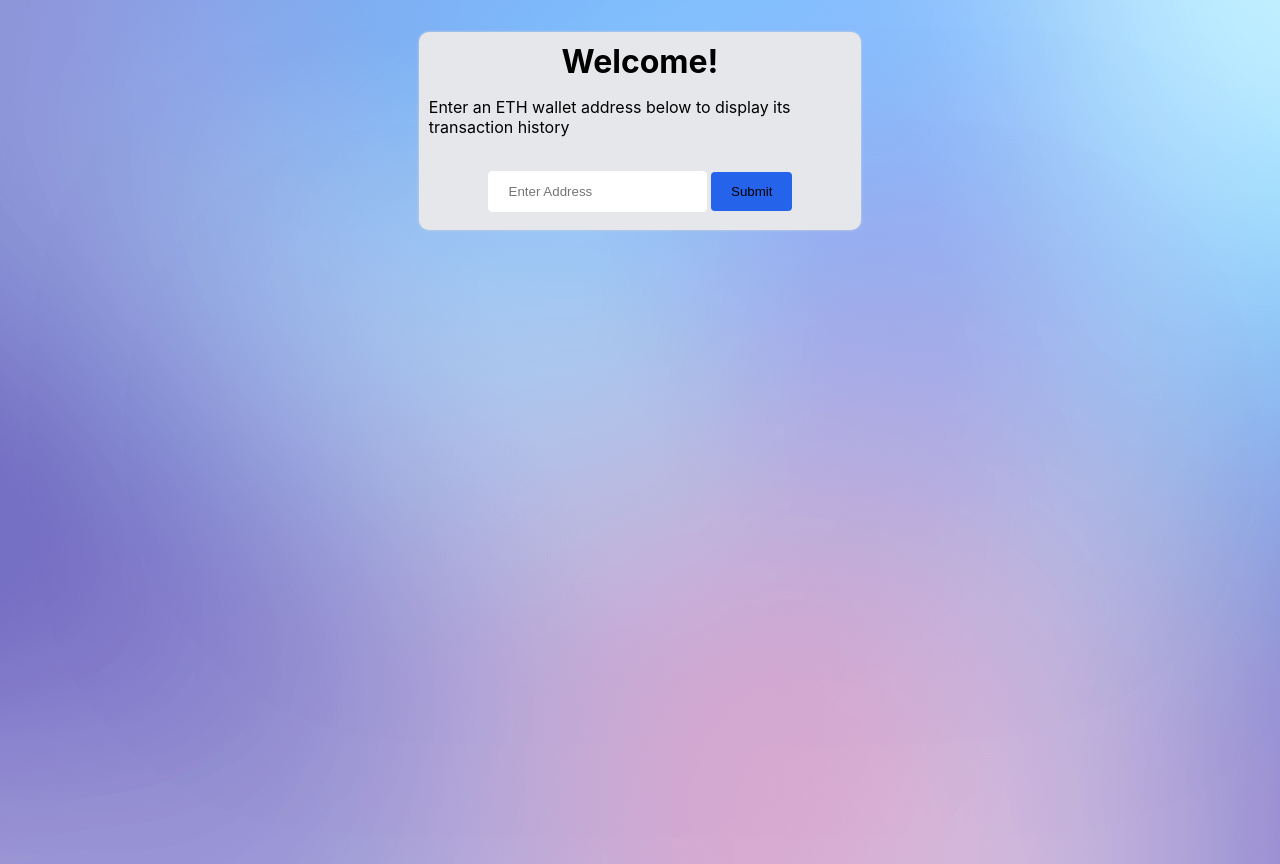
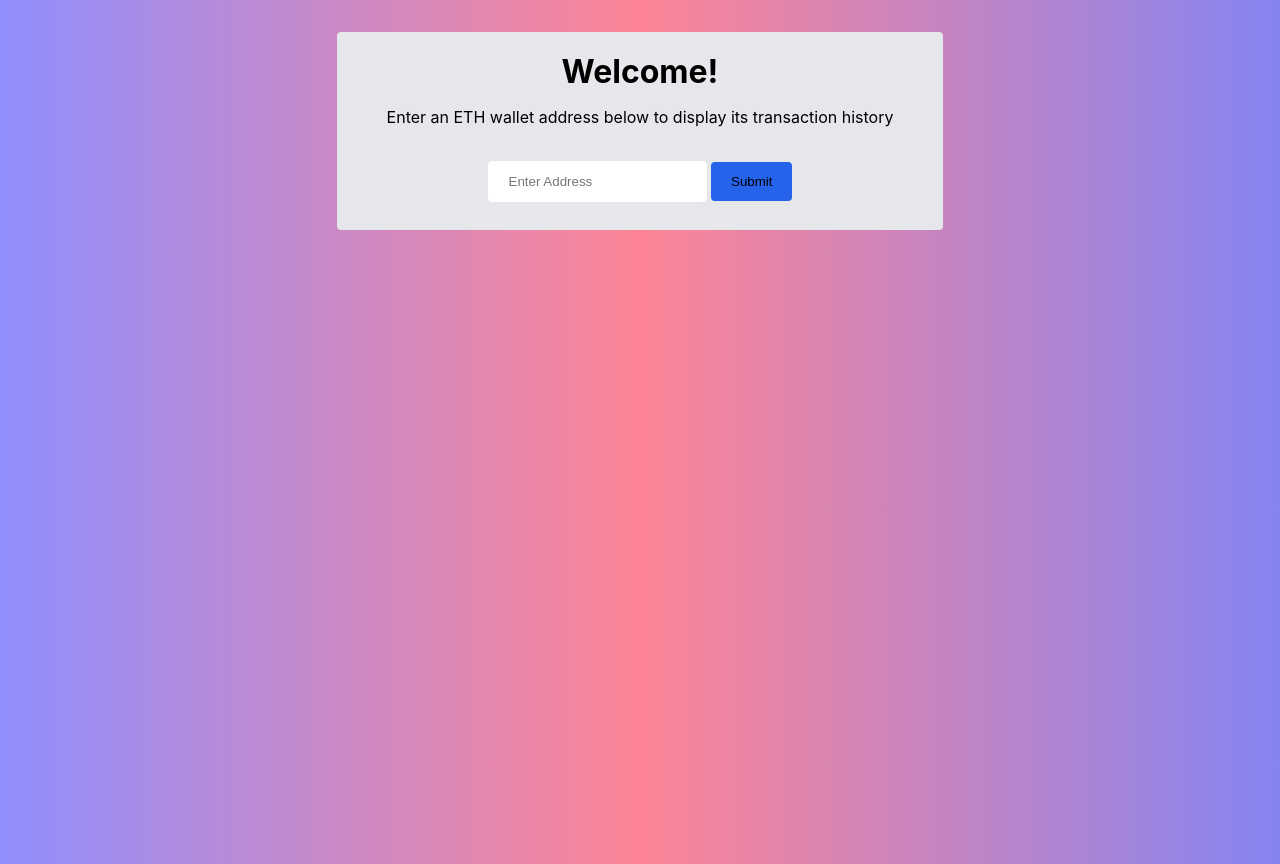
Before and after one commit to lgingerich/eth-txn-data, a Flask app: page / in a window 1280 px wide. Run offline with Flask 2, Linux system fonts and the light colour scheme.

Commit message:
Version 1.0 - Complete functionality and update UI

```diff
--- a/app/query.py
+++ b/app/query.py
@@ -11,7 +11,7 @@ def txnQuery(eth_address):
 
     # Construct query
     query = """
-    SELECT nonce, FORMAT_DATE("%b %d %Y", block_timestamp) AS block_timestamp, from_address, to_address, value/power(10, 18) as value, gas_price/power(10, 18) as gas_price, receipt_gas_used as gas_used
+    SELECT `hash`, nonce, block_timestamp, from_address, to_address, value/power(10, 18) as value, (gas_price/power(10, 18))*receipt_gas_used as txn_fee
     FROM bigquery-public-data.crypto_ethereum.transactions
     WHERE to_address = LOWER(@eth_address) OR from_address = LOWER(@eth_address)
     ORDER BY block_timestamp DESC
--- a/app/routes.py
+++ b/app/routes.py
@@ -8,9 +8,12 @@ def index():
     return render_template(
         'index.html')
 
-####------render address data ----####
+####------render transaction data ----####
 @app.route('/data/', methods = ['POST', 'GET'])
 def data():
     if request.method == 'POST':
         eth_address = request.form.to_dict()
-        return render_template('data.html', txnData = txnQuery(eth_address["Address"]))
+        eth_address = eth_address["Address"]
+        txnData = txnQuery(eth_address)
+
+        return render_template('data.html', txnData=txnData, eth_address=eth_address)
--- a/app/static/styles/style.css
+++ b/app/static/styles/style.css
@@ -48,9 +47,14 @@ body {
 	padding-top: 32px;
 	padding-bottom: 32px;
 	height: 100vh;
-
-	background-image: url("../img/gradient-background.png");
-	background-repeat: no-repeat;
+	background: rgb(32, 29, 253);
+	background: linear-gradient(
+		90deg,
+		rgba(32, 29, 253, 0.4962359943977591) 0%,
+		rgba(253, 29, 60, 0.5410539215686274) 50%,
+		rgba(11, 8, 228, 0.4990371148459384) 100%
+	);
+	background-repeat: repeat;
 	background-size: cover;
 }
 
@@ -62,18 +66,34 @@ p {
 	padding-bottom: 16px;
 }
 
-.dataContainer {
+.indexContainerMain {
+	display: flex;
+	flex-direction: column;
+	justify-content: left;
+	background-color: #e5e7eb;
+	border-radius: 4px;
+	width: auto;
+	padding: 20px 50px;
+}
+
+.dataContainerMain {
 	display: flex;
 	flex-direction: column;
 	justify-content: center;
-	background-color: rgba(229, 231, 235); /* CSS Tailwind bg-gray-200 */
-	border-radius: 10px;
-	box-shadow: 0 0 3px rgba(209, 213, 219); /* CSS Tailwind bg-gray-300 */
-	width: 33%;
-	padding: 10px;
+	width: 75%;
 }
 
 .addressContainer {
+	padding: 10px;
+	display: inline-block;
+	background-color: #e5e7eb;
+	border-radius: 4px;
+	box-shadow: 0 0 3px #d1d5db;
+	box-sizing: border-box;
+	width: fit-content;
+}
+
+.addressInputContainer {
 	display: flex;
 	justify-content: center;
 	align-items: start;
--- a/app/templates/index.html
+++ b/app/templates/index.html
@@ -5,14 +5,14 @@
 		<meta http-equiv="X-UA-Compatible" content="IE=edge" />
 		<meta name="viewport" content="width=device-width, initial-scale=1.0" />
 		<link rel="stylesheet" type="text/css" href="{{ url_for('static',filename='styles/style.css') }}" />
-		<title>Home | ETH Txn Data</title>
+		<title>ETH Txn Data</title>
 	</head>
 
-	<body>
-		<div class="dataContainer">
+	<body style="overflow: hidden">
+		<div class="indexContainerMain">
 			<h1>Welcome!</h1>
 			<p>Enter an ETH wallet address below to display its transaction history</p>
-			<div class="addressContainer">
+			<div class="addressInputContainer">
 				<form action="/data" method="post">
 					<input
 						type="text"
--- a/app/test.py
+++ b/app/test.py
@@ -1,5 +1,5 @@
 from query import txnQuery
 
-txnData = txnQuery()
+txnData = txnQuery("0xDd8994fcA8593fE233d1a447E654efB814d69a23")
 
 print(txnData)
```
Also changed, not shown: other parts of app/static/styles/style.css (+23 -78 lines), app/templates/data.html (+27 -20 lines), app/static/img/gradient-background.png (deleted), 1 other file.
